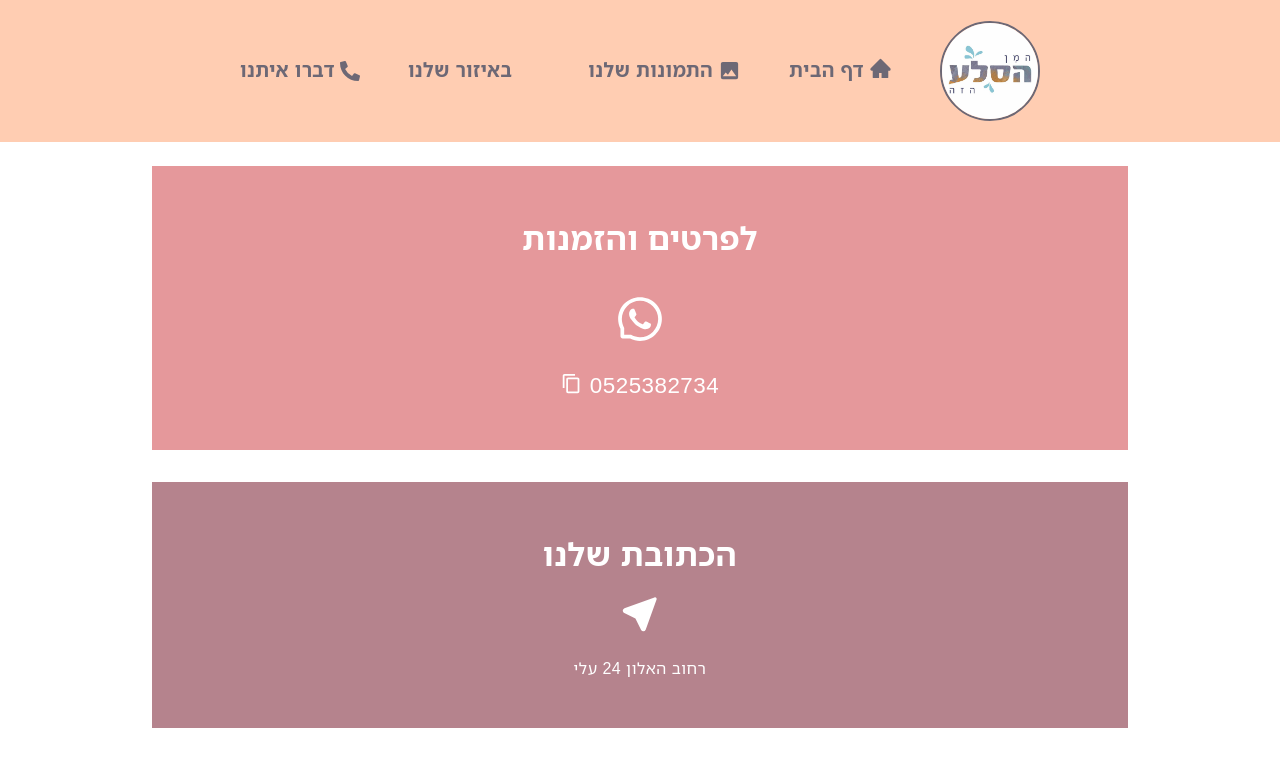
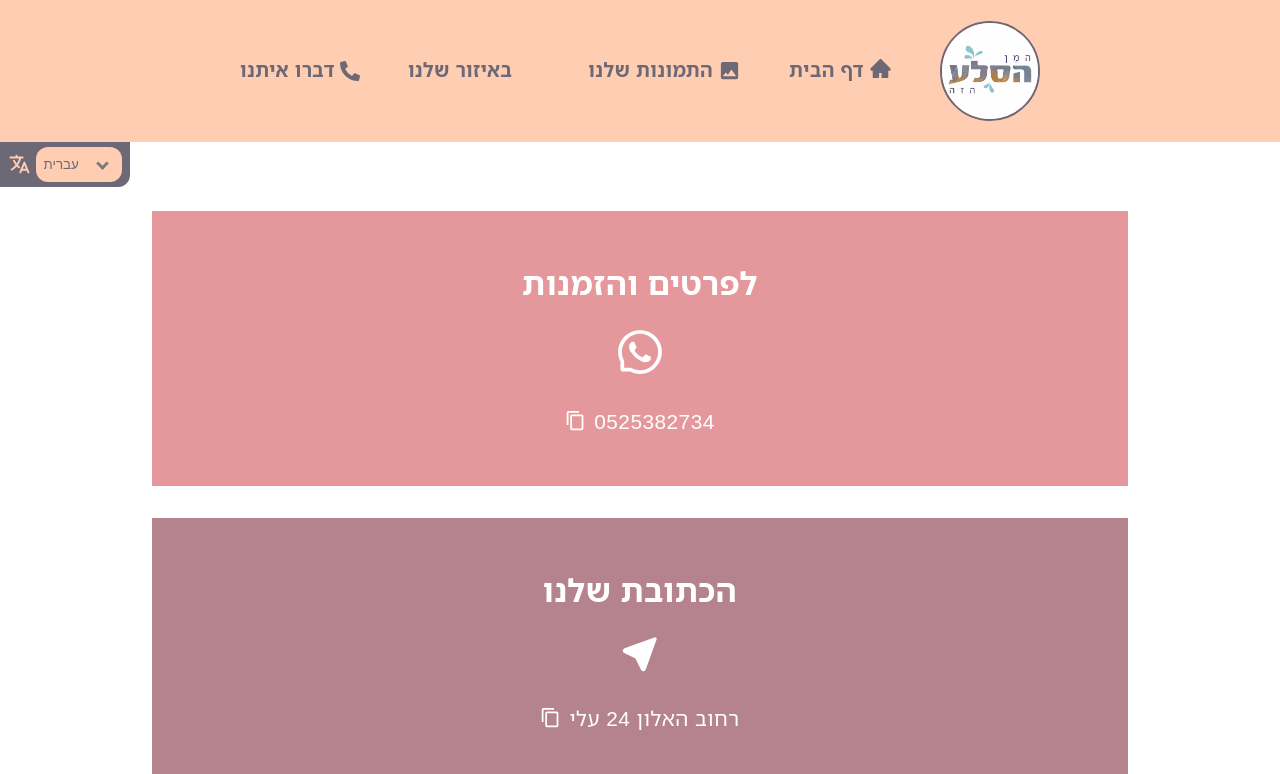
Before and after one commit to YonatanAriel/Hamin-hasela-haze, a React (Vite) app: page /contactUs in a window 1280 px wide. Shown: the top 774 px of the page. Built offline with nearby package versions, Linux system fonts and the light colour scheme; some icons are missing.

Commit message:
adding languages button component

```diff
--- a/src/Routes/MainRoutes.jsx
+++ b/src/Routes/MainRoutes.jsx
@@ -3,12 +3,10 @@ import Home from "../features/pages/Home";
 import Gallery from "../features/pages/Gallery";
 import InTheArea from "../features/pages/InTheArea";
 import ContactUs from "../features/pages/ContactUs";
-import Header from "../features/components/Header";
 
 function MainRoutes() {
   return (
     <>
-      <Header />
       <Routes>
         <Route path="/" element={<Home />} />
         <Route path="gallery" element={<Gallery />} />
--- a/src/data/languages.js
+++ b/src/data/languages.js
@@ -100,4 +100,64 @@ export const languages = [
       },
     },
   },
+  {
+    name: "English",
+    content: {
+      header: {
+        homeLink: "Home",
+        ContactUsLink: "Contact Us",
+        galleryLink: "Our Gallery",
+        InTheAreaLink: "In the Area",
+      },
+      home: {
+        sections: {
+          section1: {
+            h1: "Economist Mody's Arrival",
+            p: `The genuine concern this time: After the Pitz Report, the treasury is preparing for the arrival of Economist Mody on the backdrop of the explanation that the relatively optimistic Pitz credit rating report was the result of an assessment that the legislation will not really be implemented. Senior officials in the treasury argue that Mody's next report, to be published in October, "could bring a tough decision to the economy." Mody's economists, who already lowered Israel's rating forecast last April, will be coming to Israel soon.`,
+          },
+          section2: {
+            h1: "Economist Mody's Arrival",
+            p: `The genuine concern this time: After the Pitz Report, the treasury is preparing for the arrival of Economist Mody on the backdrop of the explanation that the relatively optimistic Pitz credit rating report was the result of an assessment that the legislation will not really be implemented. Senior officials in the treasury argue that Mody's next report, to be published in October, "could bring a tough decision to the economy." Mody's economists, who already lowered Israel's rating forecast last April, will be coming to Israel soon.`,
+          },
+          section3: {
+            h1: "Economist Mody's Arrival",
+            p: `The genuine concern this time: After the Pitz Report, the treasury is preparing for the arrival of Economist Mody on the backdrop of the explanation that the relatively optimistic Pitz credit rating report was the result of an assessment that the legislation will not really be implemented. Senior officials in the treasury argue that Mody's next report, to be published in October, "could bring a tough decision to the economy." Mody's economists, who already lowered Israel's rating forecast last April, will be coming to Israel soon.`,
+          },
+          section4: {
+            h1: "Economist Mody's Arrival",
+            p: `The genuine concern this time: After the Pitz Report, the treasury is preparing for the arrival of Economist Mody on the backdrop of the explanation that the relatively optimistic Pitz credit rating report was the result of an assessment that the legislation will not really be implemented. Senior officials in the treasury argue that Mody's next report, to be published in October, "could bring a tough decision to the economy." Mody's economists, who already lowered Israel's rating forecast last April, will be coming to Israel soon.`,
+          },
+        },
+      },
+      inTheArea: {
+        sections: {
+          section1: {
+            h1: "Spring of Heroism",
+            p: `The genuine concern this time: After the Pitz Report, the treasury is preparing for the arrival of Economist Mody on the backdrop of the explanation that the relatively optimistic Pitz credit rating report was the result of an assessment that the legislation will not really be implemented. Senior officials in the treasury argue that Mody's next report, to be published in October, "could bring a tough decision to the economy." Mody's economists, who already lowered Israel's rating forecast last April, will be coming to Israel soon.`,
+          },
+          section2: {
+            h1: "Tel Shiloh",
+            p: `The genuine concern this time: After the Pitz Report, the treasury is preparing for the arrival of Economist Mody on the backdrop of the explanation that the relatively optimistic Pitz credit rating report was the result of an assessment that the legislation will not really be implemented. Senior officials in the treasury argue that Mody's next report, to be published in October, "could bring a tough decision to the economy." Mody's economists, who already lowered Israel's rating forecast last April, will be coming to Israel soon.`,
+          },
+          section3: {
+            h1: "Eye of the Gazelle",
+            p: `The genuine concern this time: After the Pitz Report, the treasury is preparing for the arrival of Economist Mody on the backdrop of the explanation that the relatively optimistic Pitz credit rating report was the result of an assessment that the legislation will not really be implemented. Senior officials in the treasury argue that Mody's next report, to be published in October, "could bring a tough decision to the economy." Mody's economists, who already lowered Israel's rating forecast last April, will be coming to Israel soon.`,
+          },
+          section4: {
+            h1: "The Keron",
+            p: `The genuine concern this time: After the Pitz Report, the treasury is preparing for the arrival of Economist Mody on the backdrop of the explanation that the relatively optimistic Pitz credit rating report was the result of an assessment that the legislation will not really be implemented. Senior officials in the treasury argue that Mody's next report, to be published in October, "could bring a tough decision to the economy." Mody's economists, who already lowered Israel's rating forecast last April, will be coming to Israel soon.`,
+          },
+        },
+      },
+      contactUs: {
+        contactUs: "For Details and Orders",
+        phone: "Phone",
+        phoneNumber: "0525382734",
+        whatsapp: "0525382734",
+        ourAddress: "Our Address",
+        address: "haalon Street 24, eli",
+        waze: "",
+      },
+    },
+  },
 ];
--- a/src/features/components/Header/style.module.css
+++ b/src/features/components/Header/style.module.css
@@ -11,6 +11,7 @@
   padding: 1.3rem;
   gap: 3rem;
   transform: all 3s ease;
+  /* opacity: 0.5; */
 }
 .headerContainer li {
   list-style-type: none;
--- /dev/null
+++ b/src/features/components/LanguageButton/index.jsx
@@ -0,0 +1,21 @@
+import styles from "./style.module.css";
+import { IoLanguage } from "react-icons/io5";
+
+function LanguageButton() {
+  return (
+    <>
+      <div className={styles.languageContainer}>
+        <IoLanguage size={30} />
+        <div className={styles.select}>
+          <select>
+            <option>עברית</option>
+            <option>English</option>
+          </select>
+          <div className={styles.select_arrow}></div>
+        </div>
+      </div>
+    </>
+  );
+}
+
+export default LanguageButton;
--- /dev/null
+++ b/src/features/components/LanguageButton/style.module.css
@@ -0,0 +1,71 @@
+.languageContainer {
+  position: sticky;
+  left: 0px;
+  top: 0;
+  width: 130px;
+  height: 45px;
+  background-color: var(--main-color-darker);
+  border-radius: 0 0 12px 0;
+  display: flex;
+  align-items: center;
+  justify-content: center;
+  color: var(--main-color-lighter);
+  /* flex-direction: column; */
+  gap: 0.3rem;
+  padding: 0.5rem;
+}
+
+.select {
+  font-size: 1.9rem;
+  position: relative;
+  display: inline-block;
+  margin-bottom: 12px;
+  width: 100%;
+}
+.select select {
+  display: inline-block;
+  width: 100%;
+  cursor: pointer;
+  padding: 10px 15px 10px 8px;
+  outline: 0;
+  border: 0px solid #000000;
+  border-radius: 12px;
+  background: #ffcdb2;
+  color: rgb(109, 104, 117);
+  appearance: none;
+  -webkit-appearance: none;
+  -moz-appearance: none;
+  background-image: none;
+}
+.select select::-ms-expand {
+  display: none;
+}
+.select select:hover,
+.select select:focus {
+  color: #ffcdb2;
+  background: #6d6875;
+}
+.select select:disabled {
+  opacity: 0.5;
+  pointer-events: none;
+}
+.select_arrow {
+  position: absolute;
+  top: 24px;
+  right: 15px;
+  width: 0px;
+  height: 0px;
+  border: solid #7b7b7b;
+  border-width: 0 3px 3px 0;
+  display: inline-block;
+  padding: 3px;
+  transform: rotate(45deg);
+  -webkit-transform: rotate(45deg);
+}
+.select select:hover ~ .select_arrow,
+.select select:focus ~ .select_arrow {
+  border-color: #ffcdb2;
+}
+.select select:disabled ~ .select_arrow {
+  border-top-color: #7b7b7b;
+}
--- a/src/features/components/Layout/index.jsx
+++ b/src/features/components/Layout/index.jsx
@@ -3,6 +3,8 @@ import MainRoutes from "../../../Routes/MainRoutes";
 import { useEffect } from "react";
 import { useDispatch } from "react-redux";
 import { changeScreenWidth } from "../../generalDataSlice";
+import Header from "../Header";
+import LanguageButton from "../LanguageButton";
 
 function Layout() {
   const dispatch = useDispatch();
@@ -19,7 +21,12 @@ function Layout() {
     };
   }, []);
 
-  return <MainRoutes />;
+  return (
+    <>
+      <Header />
+      <LanguageButton /> <MainRoutes />
+    </>
+  );
 }
 
 export default Layout;
--- a/src/features/pages/ContactUs/index.jsx
+++ b/src/features/pages/ContactUs/index.jsx
@@ -9,9 +9,12 @@ function ContactUs() {
     (state) => state.language.languages[0].content.contactUs
   );
 
-  const handleCopy = () => {
+  const handleCopy = (numberOrAddress) => {
+    const textToCopy =
+      numberOrAddress === "number" ? data.phoneNumber : data.address;
+    console.log(textToCopy);
     try {
-      navigator.clipboard.writeText(data.phoneNumber);
+      navigator.clipboard.writeText(textToCopy);
     } catch (err) {}
   };
 
@@ -23,14 +26,13 @@ function ContactUs() {
         `}
         >
           <h1>{data.contactUs}</h1>
-          <a></a>
           <a href={`https://wa.me/${data.phoneNumber}`}>
             <AiOutlineWhatsApp size={50} />
           </a>
           <div className={styles.phoneNumber}>
-            <div onClick={handleCopy}>
+            <div onClick={() => handleCopy("number")}>
               <MdOutlineContentCopy
-                style={{ marginBottom: "-3px", cursor: "pointer" }}
+                style={{ marginBottom: "-2px", cursor: "pointer" }}
                 size={21}
               />
             </div>
@@ -45,8 +47,16 @@ function ContactUs() {
           <a href="https://waze.com/ul?ll=32.07164961988873,35.26690457134639&navigate=yes">
             <TbLocationFilled size={40} />
           </a>
+          <div className={styles.addressDetails}>
+            <div onClick={() => handleCopy("address")}>
+              <MdOutlineContentCopy
+                style={{ marginBottom: "-2px", cursor: "pointer" }}
+                size={21}
+              />
+            </div>
 
-          <a>{data.address}</a>
+            <a>{data.address}</a>
+          </div>
         </div>
       </div>
       <img
--- a/src/features/pages/ContactUs/style.module.css
+++ b/src/features/pages/ContactUs/style.module.css
@@ -2,6 +2,14 @@
   display: flex;
   flex-direction: column;
   gap: 2rem;
+  font-size: 1.3rem;
+}
+.detailsContainer svg {
+  transition: transform 0.5s ease-in-out;
+}
+.detailsContainer svg:hover,
+:focus {
+  transform: scale(1.05);
 }
 .contactDetails {
   background-color: var(--main-color-medium);
@@ -12,19 +20,20 @@
 .contactDetails a {
   color: white;
   text-decoration: none;
-  font-size: 1.4rem;
 }
 .contactDetails h1,
 .address h1 {
   text-align: center;
 }
-.phoneNumber {
+.phoneNumber,
+.addressDetails {
   display: flex;
   gap: 0.5rem;
   justify-content: flex-end;
   align-items: center;
 }
-.phoneNumber > div:first-child:active {
+.phoneNumber > div:first-child:active,
+.addressDetails > div:first-child:active {
   opacity: 0;
 }
 .address {
```
